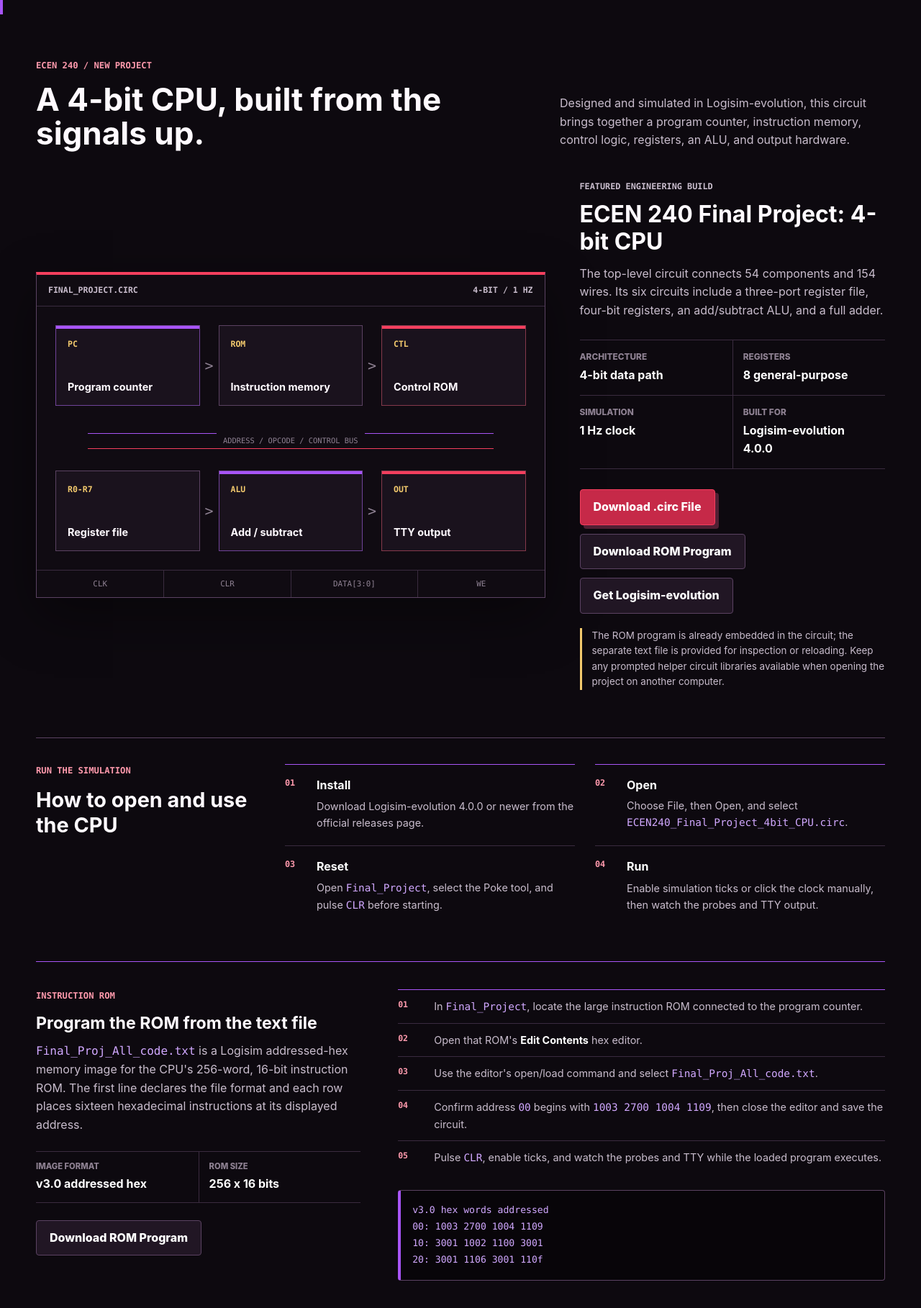
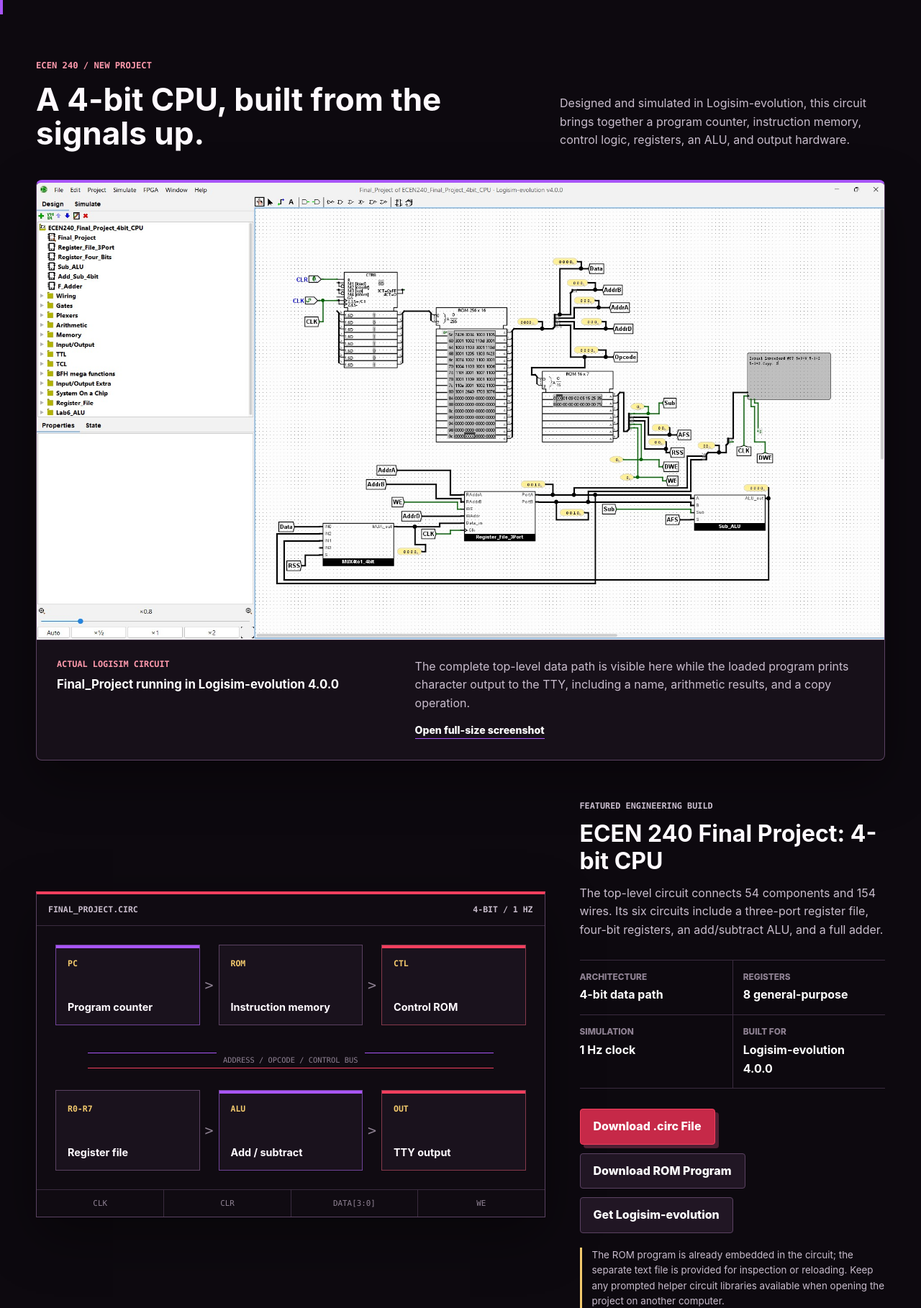
Before and after one commit to ilunceford/Israel-Lunceford-Portfolio, a Django app: page / in a window 1280 px wide. Shown: the part 780-2598 px from the top of the page at 72% size. Run offline with Django 5.2, Linux system fonts and the light colour scheme.

Commit message:
update-jpg

```diff
--- a/showcase/templates/showcase/home.html
+++ b/showcase/templates/showcase/home.html
@@ -53,6 +53,22 @@
                 counter, instruction memory, control logic, registers, an ALU, and output hardware.
             </p>
         </div>
+
+        <figure class="cpu-screenshot" data-reveal>
+            <a class="cpu-screenshot-link" href="{% url 'cpu_screenshot' %}" target="_blank" rel="noopener" aria-label="Open the full-size 4-bit CPU screenshot">
+                <img src="{% url 'cpu_screenshot' %}" width="1915" height="1032" loading="lazy" alt="Logisim-evolution screenshot of the running 4-bit CPU with its program counter, instruction ROM, control ROM, register file, ALU, active signals, and TTY displaying Israel Lunceford with arithmetic results">
+            </a>
+            <figcaption>
+                <div>
+                    <p class="project-label">Actual Logisim circuit</p>
+                    <strong>Final_Project running in Logisim-evolution 4.0.0</strong>
+                </div>
+                <div>
+                    <p>The complete top-level data path is visible here while the loaded program prints character output to the TTY, including a name, arithmetic results, and a copy operation.</p>
+                    <a class="text-link" href="{% url 'cpu_screenshot' %}" target="_blank" rel="noopener">Open full-size screenshot</a>
+                </div>
+            </figcaption>
+        </figure>
 
         <div class="cpu-layout">
             <div class="cpu-machine" role="img" aria-label="Simplified block diagram showing the CPU program counter, instruction ROM, control ROM, register file, ALU, and TTY output" data-reveal>
--- a/showcase/urls.py
+++ b/showcase/urls.py
@@ -6,6 +6,7 @@ urlpatterns = [
     path("", views.home, name="home"),
     path("downloads/4-bit-cpu/", views.cpu_download, name="cpu_download"),
     path("downloads/4-bit-cpu/program/", views.cpu_program_download, name="cpu_program_download"),
+    path("assets/4-bit-cpu.jpg", views.cpu_screenshot, name="cpu_screenshot"),
     path("contact/", views.contact, name="contact"),
     path("report/", views.report, name="report"),
 ]
--- a/showcase/views.py
+++ b/showcase/views.py
@@ -7,6 +7,7 @@ from .forms import ContactForm, ProjectRecommendationForm
 
 CPU_FILENAME = "ECEN240_Final_Project_4bit_CPU.circ"
 CPU_PROGRAM_FILENAME = "Final_Proj_All_code.txt"
+CPU_SCREENSHOT_FILENAME = "4bit-cpu.jpg"
 
 
 PROJECTS = [
@@ -110,6 +111,18 @@ def cpu_program_download(request):
     )
 
 
+def cpu_screenshot(request):
+    screenshot_path = settings.BASE_DIR / CPU_SCREENSHOT_FILENAME
+    if not screenshot_path.exists():
+        raise Http404("CPU screenshot not found.")
+
+    return FileResponse(
+        screenshot_path.open("rb"),
+        filename=CPU_SCREENSHOT_FILENAME,
+        content_type="image/jpeg",
+    )
+
+
 def contact(request):
     submitted_message = None
 
--- a/styles/styles.css
+++ b/styles/styles.css
@@ -448,6 +448,57 @@ main,
 .split-heading h2,
 .split-heading > p {
     margin-bottom: 0;
+}
+
+.cpu-screenshot {
+    margin: 0 0 54px;
+    overflow: hidden;
+    border: 1px solid var(--line-strong);
+    border-top: 4px solid var(--purple);
+    border-radius: 8px;
+    background: var(--surface);
+    box-shadow: var(--shadow);
+}
+
+.cpu-screenshot-link {
+    display: block;
+    overflow: hidden;
+    border-bottom: 1px solid var(--line);
+    background: #f4f4f4;
+    cursor: zoom-in;
+}
+
+.cpu-screenshot img {
+    width: 100%;
+    height: auto;
+    aspect-ratio: 1915 / 1032;
+    object-fit: contain;
+    transition: transform 260ms ease;
+}
+
+.cpu-screenshot-link:hover img {
+    transform: scale(1.01);
+}
+
+.cpu-screenshot figcaption {
+    display: grid;
+    grid-template-columns: minmax(0, 0.85fr) minmax(320px, 1.15fr);
+    gap: 36px;
+    padding: 24px 28px 28px;
+}
+
+.cpu-screenshot figcaption .project-label {
+    margin-bottom: 5px;
+}
+
+.cpu-screenshot figcaption strong {
+    color: #ffffff;
+    font-size: 1.05rem;
+}
+
+.cpu-screenshot figcaption p:not(.project-label) {
+    margin-bottom: 12px;
+    color: var(--muted);
 }
 
 .cpu-layout {
@@ -1231,6 +1282,7 @@ textarea:focus {
     .capability-grid,
     .report-grid,
     .split-heading,
+    .cpu-screenshot figcaption,
     .intro {
         grid-template-columns: 1fr;
     }
@@ -1324,6 +1376,7 @@ textarea:focus {
     }
 
     .project-body,
+    .cpu-screenshot figcaption,
     .contact-form,
     .mini-form,
     .recommendation-panel,
```
Also changed, not shown: index.html (+16 -0 lines), showcase/tests.py (+11 -0 lines), 4bit-cpu.jpg (added), readme.md.
